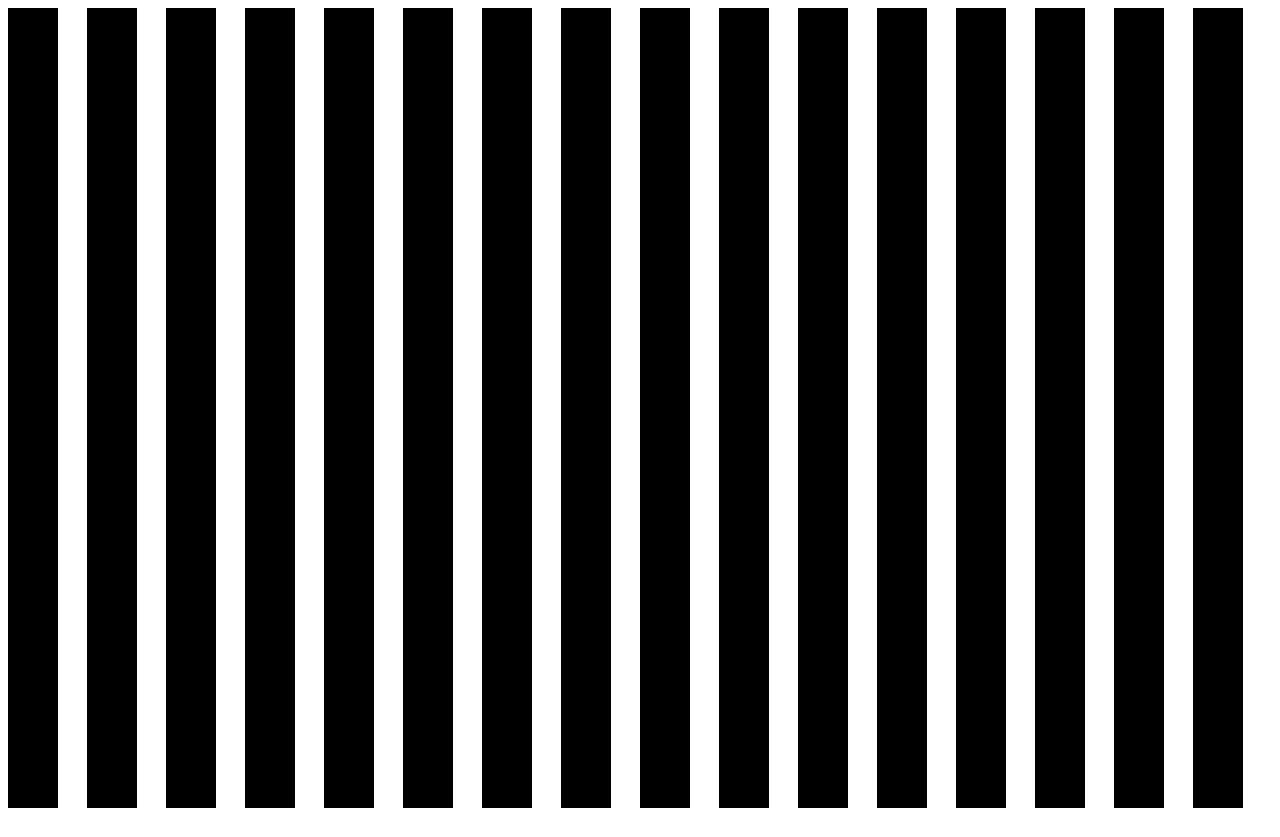
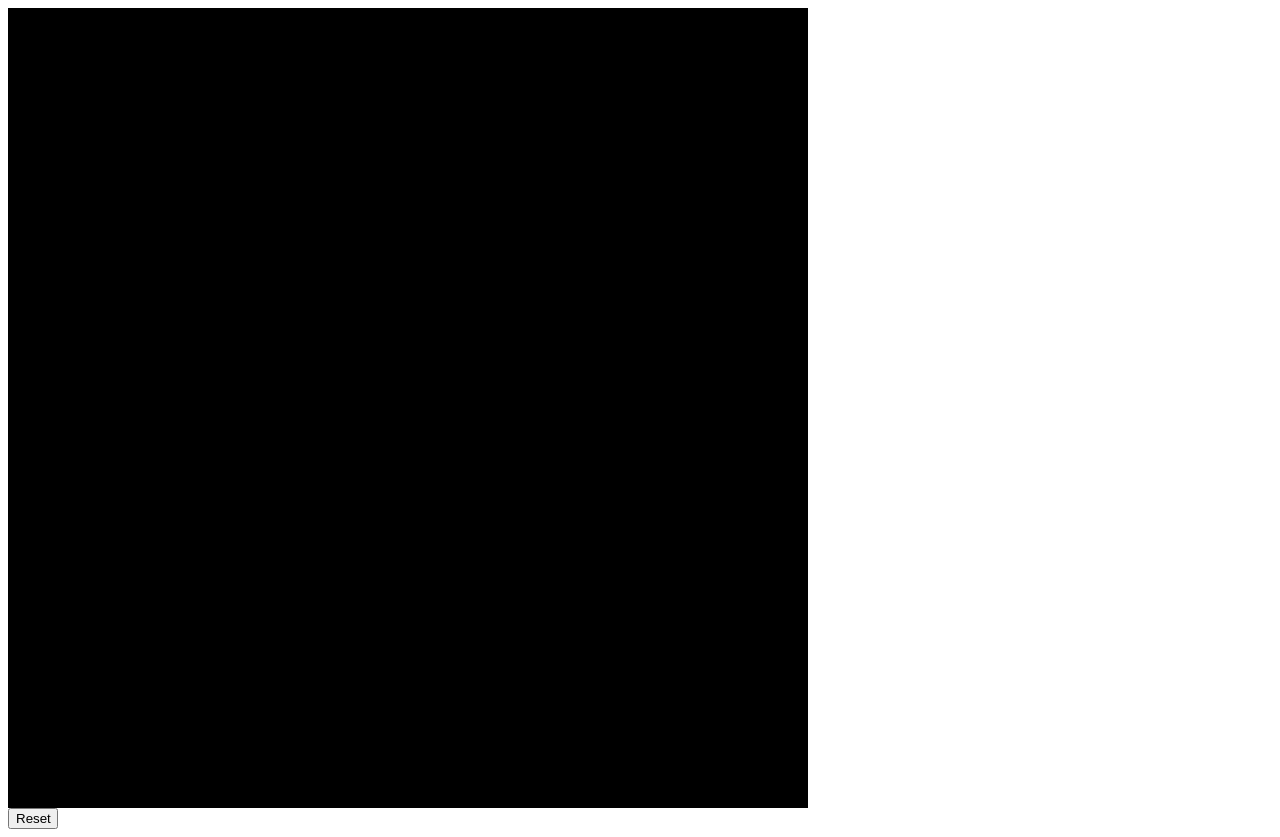
Before and after one commit to Krekno/etch-a-sketch, a plain HTML site: page index.html in a window 1280 px wide. Before the commit the page ends 816 px from the top, so only its background shows below. Drawn offline with Linux system fonts and the light colour scheme.

Commit message:
when hovered over black square changes to red + added a reset button to turn all squares black

```diff
--- a/main.js
+++ b/main.js
@@ -8,8 +8,20 @@ for (let i = 0; i < 16; i++) {
 	}
 }
 
-const square = document.querySelector('.square')
+const squares = document.querySelectorAll('.square');
 
-square.addEventListener('mouseover', () => {
-	square.style.backgroundColor = "red";
+squares.forEach(square => {
+	square.addEventListener('mouseover', () => {
+		square.style.backgroundColor = "red";
+	});
 });
+
+const resetButton = document.createElement('button');
+resetButton.textContent = 'Reset';
+container.appendChild(resetButton);
+
+resetButton.addEventListener('click', () => {
+	squares.forEach(square => {
+		square.style.backgroundColor = "black";
+	});
+});
--- a/style.css
+++ b/style.css
@@ -1,6 +1,7 @@
 #container {
 	display: grid;
-	grid-template-columns: repeat(16, auto);
+	grid-template-columns: repeat(16, 50px);
+	grid-gap: 0;
 }
 
 .square {
```
